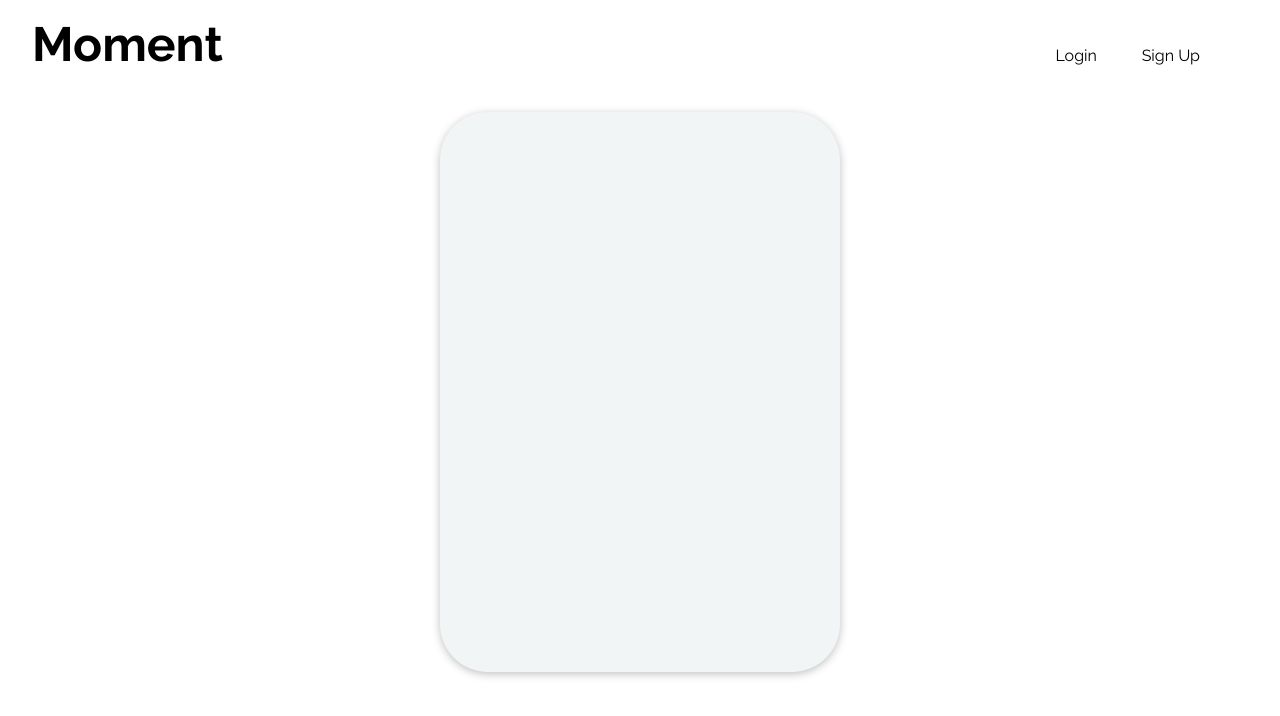
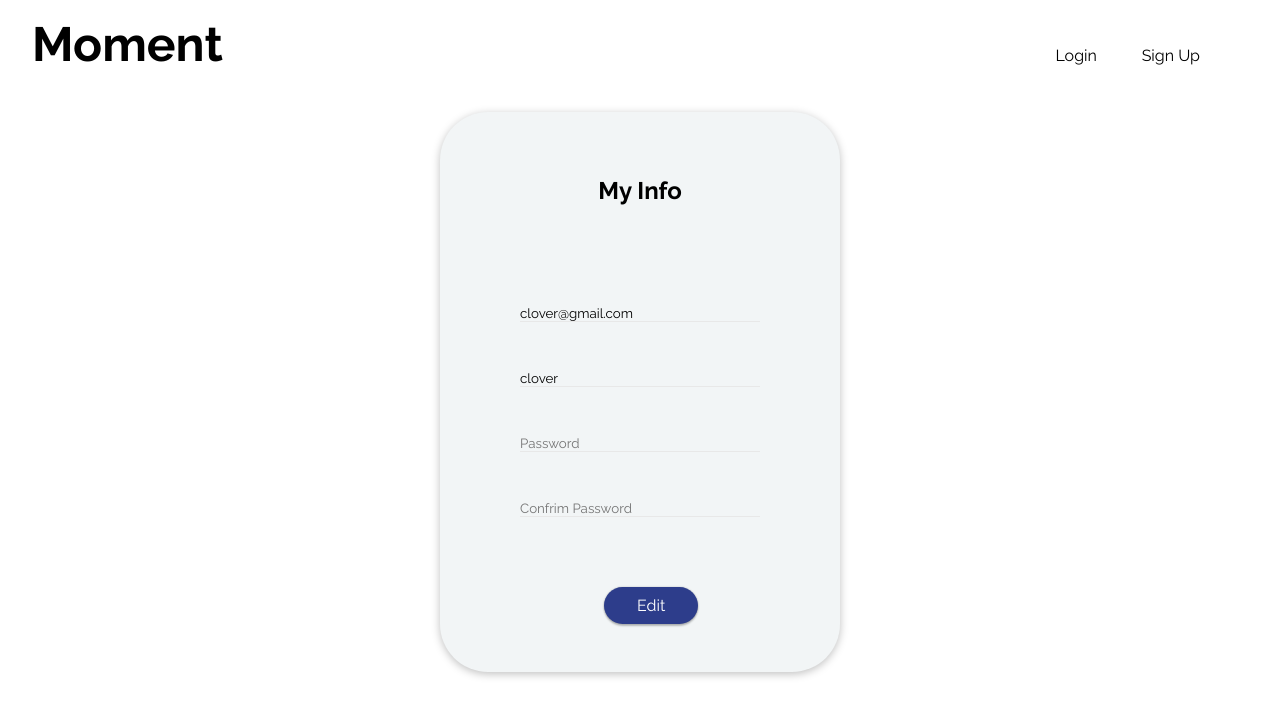
Before and after one commit to codestates/Moment, a React (Create React App) app in the folder client/: page /fixprofile in a window 1280 px wide. Shown: the top 716 px of the page. Built offline with nearby package versions, Linux system fonts and the light colour scheme.

Commit message:
[Client]Add: Log, MyLog, Mypage, MyPageDetail Component etc

```diff
--- a/client/src/components/UI/Input.module.css
+++ b/client/src/components/UI/Input.module.css
@@ -1,5 +1,5 @@
 .input {
-    width: 100%;
+    width: auto;
     border: none;
     margin: 1rem;
     /* text-align: center; */
@@ -26,7 +26,7 @@
     padding-bottom: 6px;
     margin-top: 20px;
     margin-bottom: 15px;
-    width: 100%;
+    /* width: 100%; */
     height: 30px;
     /* border-bottom: 1px solid #e8e8e8; */
 }
--- a/client/src/components/login/Login.js
+++ b/client/src/components/login/Login.js
@@ -36,6 +36,7 @@ const Login = ({loginModalHandler, loginOn}) => {
         event.preventDefault();
         axios.post('https://api.m0ment.be/users/login', {email: enteredEmail, password: enteredPassword}, { withCredentials: true })
         .then(res => {
+            console.log(res)
             const {data: userData} = res.data;
             setUserInfo(userData);
             loginModalHandler()
--- a/client/src/components/mypage/Mypage.module.css
+++ b/client/src/components/mypage/Mypage.module.css
@@ -38,11 +38,15 @@
 }
 
 .btn:hover{
-    animation: slide-down 2s ease-in-out infinite;
+    animation: slide-down 1.0s ease-in-out ;
+    transform: scale(1.2);
+    /* background: rgb(79, 107, 235); */
+    /* box-shadow: 0 0 50px 10px rgb(79, 107, 235); */
 }
 
 @keyframes slide-down {
+    0% {transform: scale(1.1);}
     50% {transform: scale(0.8);}
-    95% {transform: scale(1);}
-    100% {transform: scale(1.01);}
+    /* 66% {transform: scale(1);} */
+    100% {transform: scale(1.2);}
   }
--- a/client/src/components/mypage/MypageDetail.js
+++ b/client/src/components/mypage/MypageDetail.js
@@ -1,13 +1,56 @@
-import React from 'react'
-import classes from './MypageDetail.module.css'
-import Card from '../UI/MypageCard'
+import React, {useState} from 'react';
+import axios from 'axios';
+import classes from './MypageDetail.module.css';
+import PropTypes from 'prop-types';
+import Card from '../UI/MypageCard';
+import Input from '../UI/Input'
+import Button from '../UI/Button'
 
 const MypageDetail = () => {
+    const [userInfo, setUserInfo] = useState({email:'clover@gmail.com', nickname:'clover'});
+    const [enteredEmail, setEnteredEmail] = useState('clover@gmail.com');
+    const [enteredNickname, setEnteredNickname] = useState('clover')
+    const [enteredPassword, setEnteredPassword] = useState('');
+    const [confirmPassword, setConfirmPassword] = useState(true);
+
+    const editHandler = (event) => {
+        event.preventDefault();
+        axios.post('https://api.m0ment.be/', {email: '', nickname: '', password: ''}, {withCredentials: true})
+        .then(res => console.log(res))
+    }
+    const emailInputHandler = (e) => {
+        setEnteredEmail(e.target.value)
+    }
+    const nickNameInputHandler = (e) => {
+        setEnteredNickname(e.target.value)
+    }
+    const passwordInputHandler = (e) => {
+        setEnteredPassword(e.target.value)
+    }
+    const confirmPasswordHandler = (e) => {
+        if(enteredPassword === e.target.value) setConfirmPassword(true)
+        else setConfirmPassword(false)
+    }
+
     return (
-        <Card>
-
+        <Card className={classes.container}>
+            <form className={classes.form} onSubmit={editHandler}>
+                <h2 className={classes.title}>My Info</h2>
+                <Input className={classes.ipt} input={{type: "text", placeholder: "E-Mail", value:`${enteredEmail}`, onChange: emailInputHandler}}/>
+                <Input className={classes.ipt} input={{type: "text", placeholder: "Nickname", value:`${enteredNickname}`, onChange: nickNameInputHandler}}/>
+                <Input className={classes.ipt} input={{type: "password", placeholder: "Password", onChange: passwordInputHandler}}/>
+                <Input className={confirmPassword ? `${classes.ipt}` : `${classes.ipt} ${classes.invalid}`} input={{type: "password", placeholder: "Confrim Password", onChange:confirmPasswordHandler}}/>
+                <div className={classes.btncontainer}>
+                    <Button className={classes.btn}>Edit</Button>
+                </div>
+            </form>
         </Card>
     )
 }
 
+MypageDetail.propTypes = {
+    loginModalHandler: PropTypes.any,
+    loginOn: PropTypes.any
+}
+
 export default MypageDetail
--- a/client/src/components/mypage/MypageDetail.module.css
+++ b/client/src/components/mypage/MypageDetail.module.css
@@ -0,0 +1,39 @@
+/* .container{
+    position: relative;
+    display: flex;
+    justify-content: center;
+} */
+
+.form{
+    display: flex;
+    flex-direction: column;
+    align-items: center;
+    justify-content: baseline;
+    margin-top: 3rem;
+    margin-bottom: 0.5rem;
+    text-align: center;
+    height: 100%;
+}
+.title{
+    text-align: center;
+}
+
+.ipt{
+    width: 15rem;
+    margin-top: 5rem;
+}
+.invalid:not(:focus) {
+    border-bottom: 1px solid red;
+}
+.btn{
+ margin: 0 auto;
+}
+
+.btncontainer{
+    position: absolute;
+    bottom: 3rem;
+    left: 41%;
+    /* margin: 0 auto; */
+    /* display: flex;
+    justify-content: center; */
+}
--- a/client/src/components/signup/SignUp.module.css
+++ b/client/src/components/signup/SignUp.module.css
@@ -15,9 +15,8 @@
     margin: 1rm;
    }
 
-.invalid{
-    color: red;
-    opacity: 60%;
+.invalid:not(:focus) {
+    border-bottom: 1px solid red;
 }
 
 
```
Also changed, not shown: client/src/App.js (+3 -5 lines), client/src/components/log/LogView.js (added, +21 -0 lines), client/src/components/log/MyLog.js (added, +24 -0 lines), client/src/components/mypage/Mypage.js (+6 -1 lines), client/src/components/log/LogView.module.css (added), client/src/components/log/MyLog.module.css (added).
